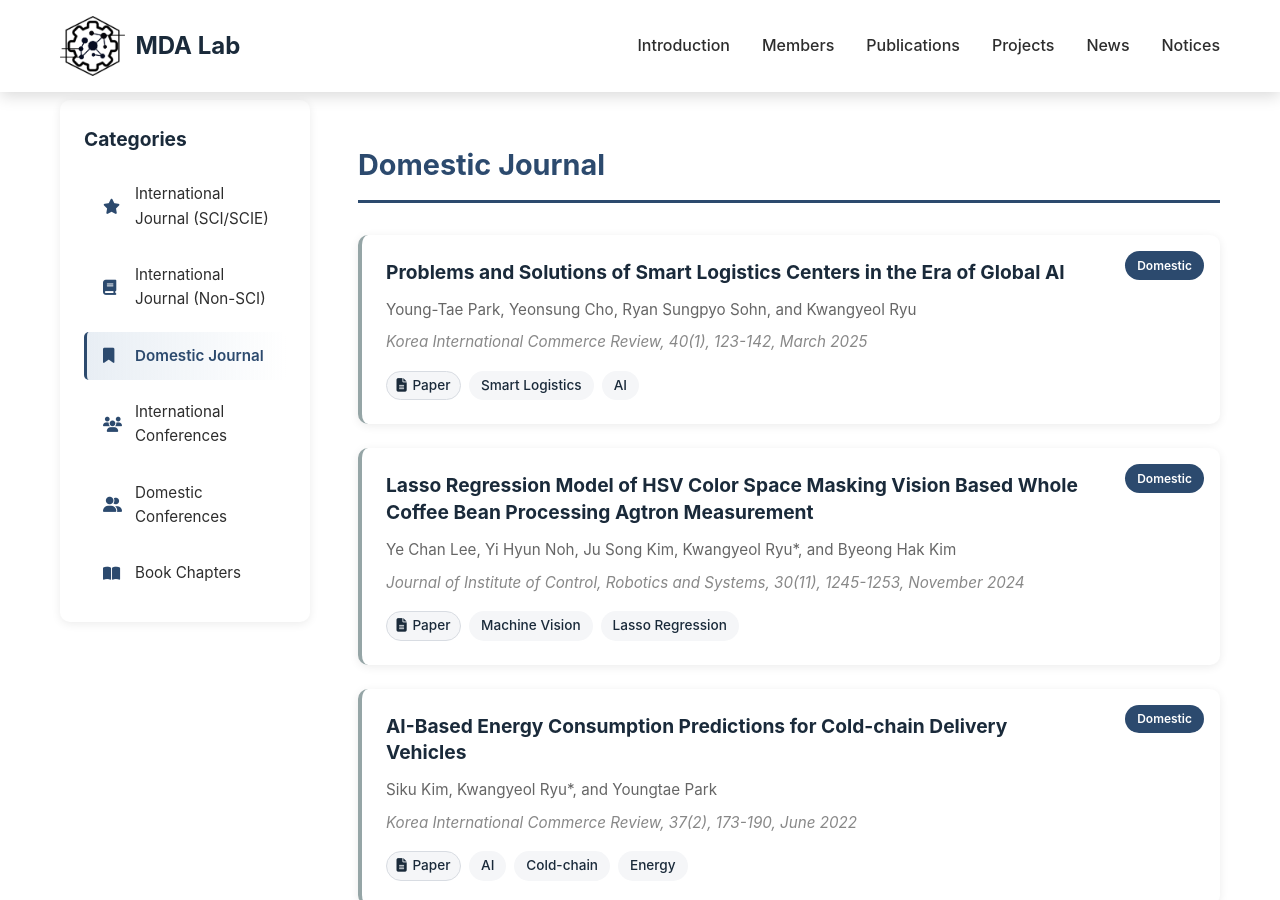
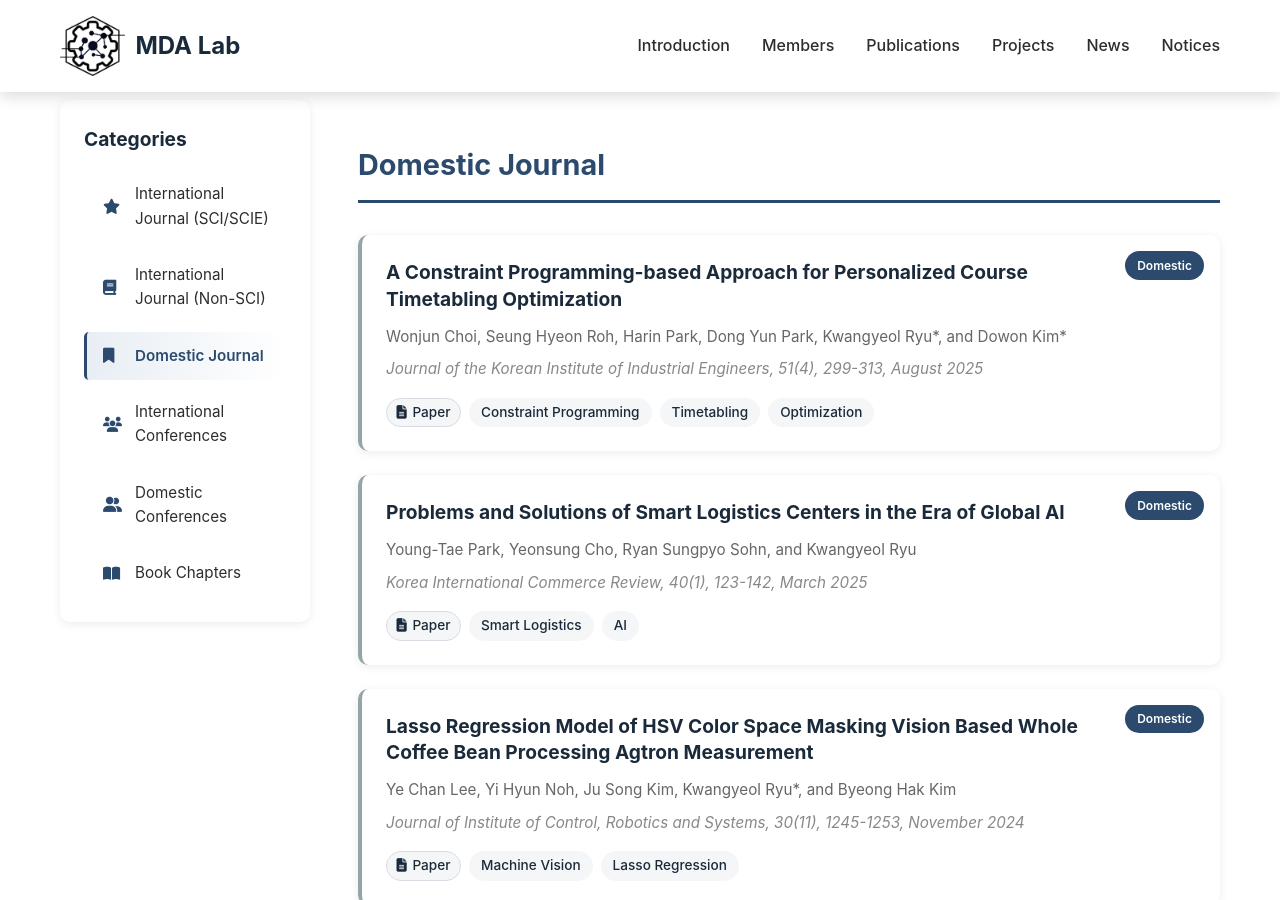
Before and after one commit to PNU-MDA-LAB/PNU-MDA-LAB.github.io, a Jekyll site: the page built from pages/publications.html, in a window 1280 px wide and 900 px high, scrolled down 18784 px. Built offline with Jekyll 4.4.1, drawn with Linux system fonts in a browser that asks for light colours.

Commit message:
Add publication and EV battery disassembly project

```diff
--- a/_data/publications/domestic.yml
+++ b/_data/publications/domestic.yml
@@ -1,3 +1,14 @@
+- title: "A Constraint Programming-based Approach for Personalized Course Timetabling Optimization"
+  authors: "Wonjun Choi, Seung Hyeon Roh, Harin Park, Dong Yun Park, Kwangyeol Ryu*, and Dowon Kim*"
+  journal: "Journal of the Korean Institute of Industrial Engineers"
+  volume: "51(4), 299-313"
+  date: "August 2025"
+  badge: "Domestic"
+  tags: ["Constraint Programming", "Timetabling", "Optimization"]
+  project_link: ""
+  paper_link: "https://doi.org/10.7232/JKIIE.2025.51.4.299"
+  description: ""
+
 - title: "Problems and Solutions of Smart Logistics Centers in the Era of Global AI"
   authors: "Young-Tae Park, Yeonsung Cho, Ryan Sungpyo Sohn, and Kwangyeol Ryu"
   journal: "Korea International Commerce Review"
```
Also changed, not shown: _projects/2026-07-01-ev-battery-disassembly-progress-recognition.md (added, +80 -0 lines).
